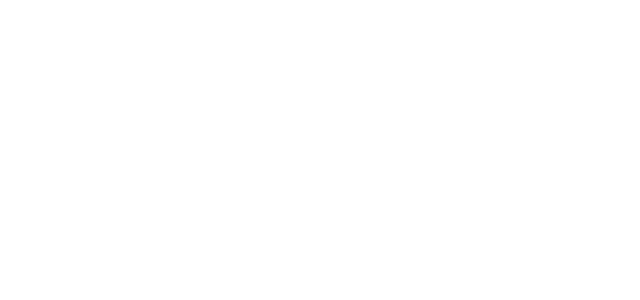
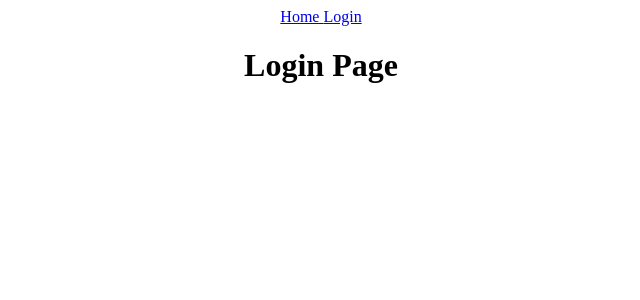
Before and after one commit to saidberk27/react-social-media, a React (Create React App) app: page /login in a window 1280 px wide. Before the commit this address had no page. Shown: the top 300 px of the page, without its empty margins (319-959 px from the left). Built offline with nearby package versions, Linux system fonts and the light colour scheme.

Commit message:
Navbar and login page added.

```diff
--- a/src/App.tsx
+++ b/src/App.tsx
@@ -2,12 +2,19 @@
 import { BrowserRouter as Router, Route, Routes } from 'react-router-dom';
 import './App.css';
 import { Main } from './pages/main';
+import { Login } from './pages/login';
+import { Navbar } from './components/navbar';
+
 function App() {
   return (
     <div className="App">
       <Router>
+      <Navbar/>{/* Navbar Router'ın dışında olmamalı. Fakat bir route da olmadığı için arasına yazılıyor.*/}
+
         <Routes>
           <Route path="/" element={<Main/>}/>
+          <Route path="/login" element={<Login/>}/>
+
         </Routes>
       </Router>
     </div>
--- /dev/null
+++ b/src/components/navbar.tsx
@@ -0,0 +1,9 @@
+import { Link } from "react-router-dom";
+export const Navbar = () => {
+    return(
+        <div>
+            <Link to = "/">Home </Link> {/*<a> yerine <link> kullanılmasının sebebi sayfayı yenilemeden navigasyon yapılması */}
+            <Link to = "/login"> Login</Link>
+        </div>
+    );
+}
--- /dev/null
+++ b/src/pages/login.tsx
@@ -0,0 +1,7 @@
+export const Login = () => {
+    return(
+        <div>
+            <h1>Login Page</h1>
+        </div>
+    )
+}
```
